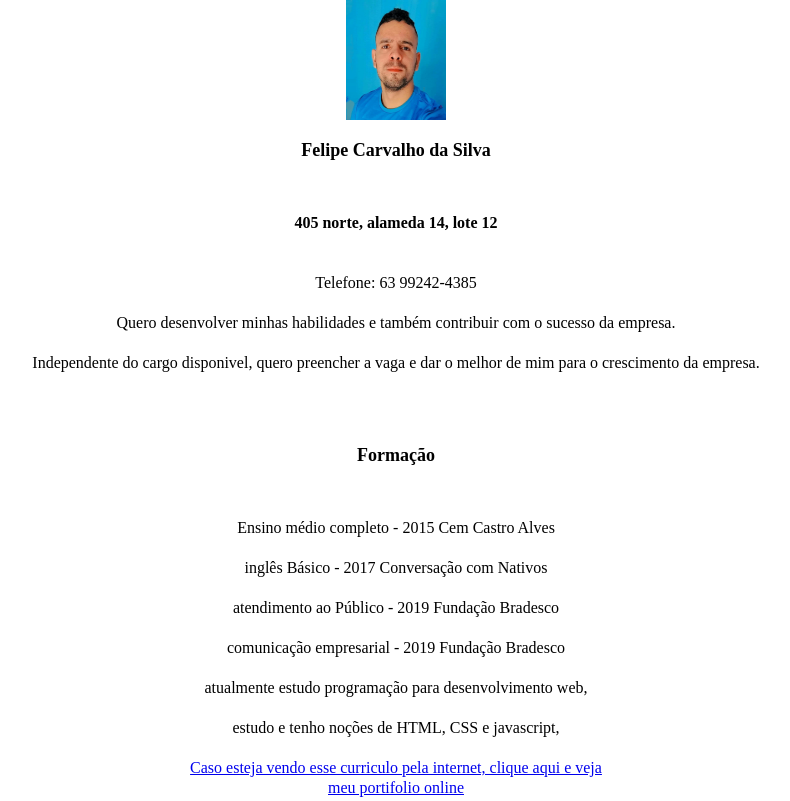
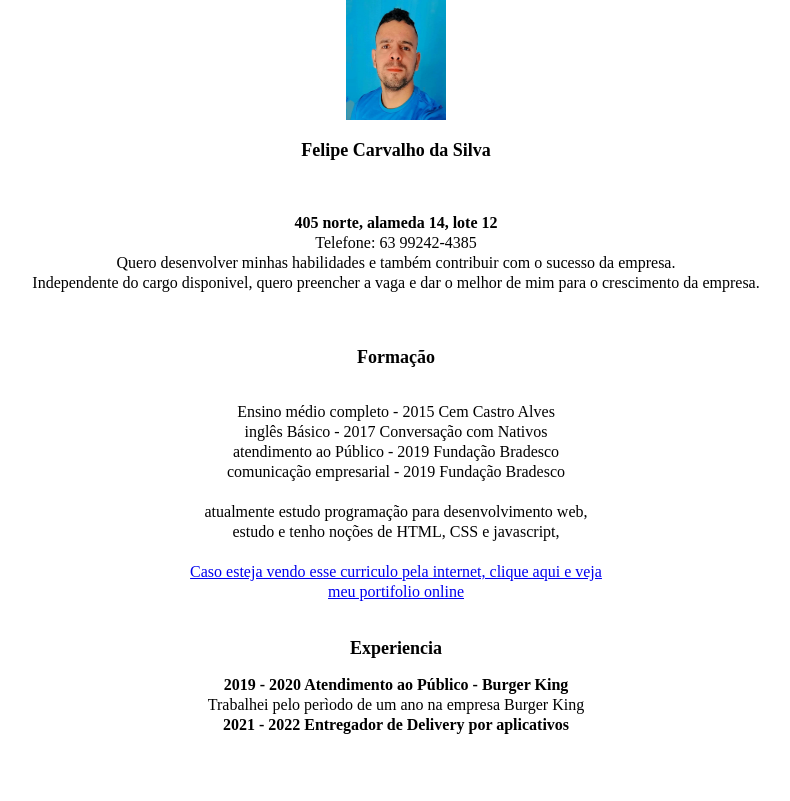
Before and after one commit to FelipeCarvalhoo/curriculo, a plain HTML site: page index.html in a window 1280 px wide. Shown: the top 801 px of the page, without its empty margins (244-1034 px from the left). Drawn offline with Linux system fonts and the light colour scheme.

Commit message:
alterei algumas coisas

```diff
--- a/index.html
+++ b/index.html
@@ -16,18 +16,18 @@
     <div class="nome">
         Felipe Carvalho da Silva
     </div><br><br>
-    <p class="dados-pessoais"><strong>405 norte, alameda 14, lote 12</strong><br><br><br>
-        Telefone: 63 99242-4385<br><br> Quero desenvolver minhas habilidades e também contribuir com o sucesso da empresa.<br><br>
+    <p class="dados-pessoais"><strong>405 norte, alameda 14, lote 12</strong><br>
+        Telefone: 63 99242-4385<br> Quero desenvolver minhas habilidades e também contribuir com o sucesso da empresa.<br>
         Independente do cargo disponivel, quero preencher a vaga e dar o melhor de mim para o crescimento da empresa.
-        </p><br><br>
+        </p><br>
     <div class="formacao">
         Formação
-    </div><br><br>
-    <p class="formacao-dados">Ensino médio completo - 2015 Cem Castro Alves<br><br>
-        inglês Básico - 2017 Conversação com Nativos<br><br>
-        atendimento ao Público - 2019 Fundação Bradesco <br><br>
+    </div><br>
+    <p class="formacao-dados">Ensino médio completo - 2015 Cem Castro Alves<br>
+        inglês Básico - 2017 Conversação com Nativos<br>
+        atendimento ao Público - 2019 Fundação Bradesco <br>
         comunicação empresarial - 2019 Fundação Bradesco<br><br>
-        atualmente estudo programação para desenvolvimento web,<br><br>
+        atualmente estudo programação para desenvolvimento web,<br>
         estudo e tenho noções de HTML, CSS e javascript,<br><br>
         <a href="https://felipecarvalhoo.github.io/portifolioo/">Caso esteja vendo esse curriculo pela internet, clique aqui e veja<br>meu portifolio online</a>
 
@@ -37,9 +37,9 @@
         Trabalhei pelo perìodo de um ano na empresa Burger King<br>
         <strong>2021 - 2022 Entregador de Delivery por aplicativos</strong>
         </p>
-        <br><br><br><br><br><br><div class="contatos-profissionais"><strong>contatos profissionais:</strong><br>Celmilda Nascimento (63) 98423-3089<br>Isael Graminho (54) 99116-1772</div>
+        <br><br><br><div class="contatos-profissionais"><strong>contatos profissionais:</strong><br>Celmilda Nascimento (63) 98423-3089<br>Isael Graminho (54) 99116-1772</div>
 
 
-        <br><br><br><br><h4 class="endereco">Para visitar esse curriculo online, vá para esse<br>endereço https://felipecarvalhoo.github.io/curriculo/</h4>
+        <br><br><h4 class="endereco">Para visitar esse curriculo online, vá para esse<br>endereço https://felipecarvalhoo.github.io/curriculo/</h4>
 </body>
 </html>
```
